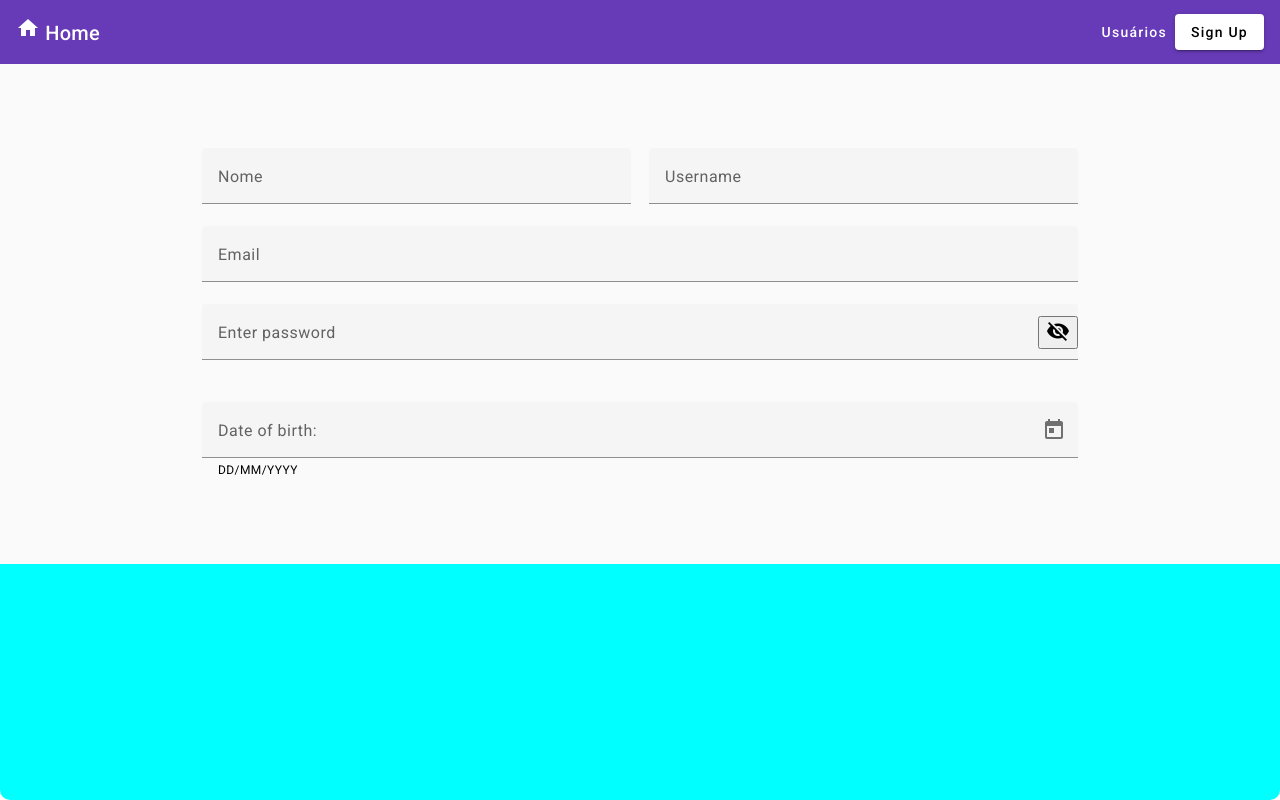
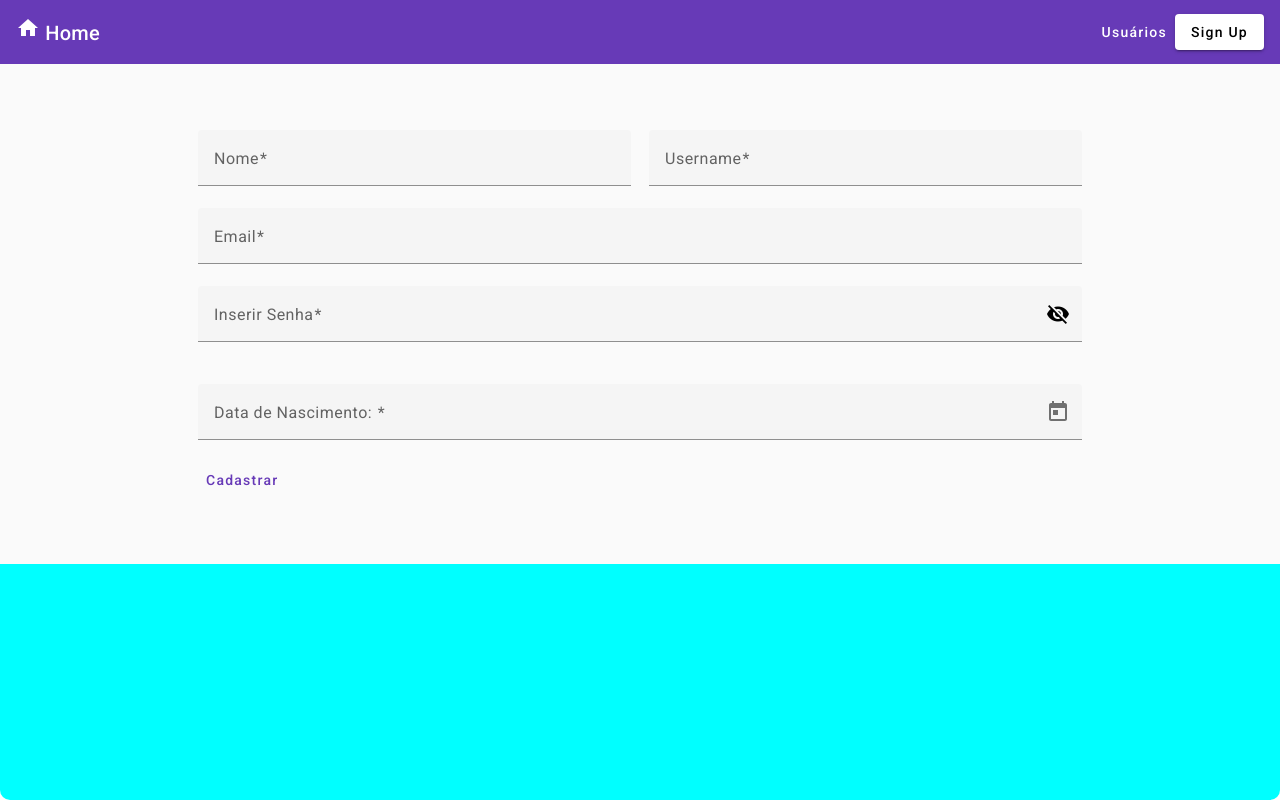
Before and after one commit to andersonhsporto/user-front, an Angular app: page /home in a window 1280 px wide. Built offline with nearby package versions, Linux system fonts and the light colour scheme.

Commit message:
Refactor: using reactive forms

```diff
--- a/src/app/app.module.ts
+++ b/src/app/app.module.ts
@@ -1,15 +1,16 @@
 import { NgModule } from '@angular/core';
 import { BrowserModule } from '@angular/platform-browser';
 
+import { HttpClientModule } from '@angular/common/http';
 import { BrowserAnimationsModule } from '@angular/platform-browser/animations';
 import { AppRoutingModule } from './app-routing.module';
 import { AppComponent } from './app.component';
+import { FeatureModule } from './feature/feature.module';
 import { SharedModule } from './shared/shared.module';
-import { FeatureModule } from './feature/feature.module';
 
 @NgModule({
   declarations: [AppComponent],
-  imports: [BrowserModule, AppRoutingModule, BrowserAnimationsModule, SharedModule, FeatureModule],
+  imports: [BrowserModule, AppRoutingModule, BrowserAnimationsModule, SharedModule, FeatureModule, HttpClientModule],
   providers: [],
   bootstrap: [AppComponent],
 })
--- a/src/app/feature/user/component/add-user/add-user.component.html
+++ b/src/app/feature/user/component/add-user/add-user.component.html
@@ -1,24 +1,25 @@
 <mat-grid-list cols="1" rowHeight="500px">
   <mat-grid-tile>
     <div class="example-container">
+      <form (ngSubmit)="printALL()" [formGroup]="userForm">
         <mat-form-field appearance="fill" class="width-50">
           <mat-label>Nome</mat-label>
-        <input matInput />
+          <input matInput formControlName="name" />
         </mat-form-field>
 
         <mat-form-field appearance="fill" class="width-50 ml-2">
           <mat-label>Username</mat-label>
-        <input matInput />
+          <input matInput formControlName="username" />
         </mat-form-field>
 
         <mat-form-field appearance="fill" class="width-100">
           <mat-label>Email</mat-label>
-        <input matInput placeholder="Ex. email@exemplo.com" />
+          <input matInput placeholder="Ex. email@exemplo.com" formControlName="email" />
         </mat-form-field>
 
         <mat-form-field appearance="fill" class="width-100">
-        <mat-label>Enter password</mat-label>
-        <input matInput [type]="hide ? 'password' : 'text'" />
+          <mat-label>Inserir Senha</mat-label>
+          <input matInput [type]="hide ? 'password' : 'text'" formControlName="password" />
           <button
             mat-icon-button
             matSuffix
@@ -32,12 +33,16 @@
 
         <br /><br />
         <mat-form-field appearance="fill" class="width-100">
-        <mat-label>Date of birth: </mat-label>
-        <input matInput [matDatepicker]="picker" />
-        <mat-hint>DD/MM/YYYY</mat-hint>
+          <mat-label>Data de Nascimento: </mat-label>
+          <input matInput [matDatepicker]="picker" formControlName="dateOfBirth" />
           <mat-datepicker-toggle matIconSuffix [for]="picker"></mat-datepicker-toggle>
           <mat-datepicker #picker></mat-datepicker>
         </mat-form-field>
+
+        <button mat-button color="primary" type="submit">Cadastrar</button>
+      </form>
     </div>
   </mat-grid-tile>
+
+  <div class="example-button-row"></div>
 </mat-grid-list>
--- a/src/app/feature/user/component/add-user/add-user.component.ts
+++ b/src/app/feature/user/component/add-user/add-user.component.ts
@@ -1,3 +1,5 @@
+import { FormControl, FormGroup, Validators } from '@angular/forms';
+import { UserService } from './../../../../core/service/user.service';
 import { Component } from '@angular/core';
 
 const MY_DATE_FORMATS = {
@@ -8,15 +10,36 @@ const MY_DATE_FORMATS = {
     dateInput: 'MMM DD, YYYY',
     monthYearLabel: 'MMMM YYYY',
     dateA11yLabel: 'LL',
-    monthYearA11yLabel: 'MMMM YYYY'
+    monthYearA11yLabel: 'MMMM YYYY',
   },
 };
+
+interface IUserForm {
+  name: FormControl<string>;
+  username: FormControl<string>;
+  email: FormControl<string>;
+  dateOfBirth?: FormControl<Date | null>;
+  password?: FormControl<string>;
+}
 
 @Component({
   selector: 'app-add-user',
   templateUrl: './add-user.component.html',
-  styleUrls: ['./add-user.component.css']
+  styleUrls: ['./add-user.component.css'],
 })
 export class AddUserComponent {
-  hide = true;
+  public hide = true;
+  public userForm = new FormGroup<IUserForm>({
+    name: new FormControl('', { validators: [Validators.required], nonNullable: true }),
+    username: new FormControl('', { validators: [Validators.required], nonNullable: true }),
+    email: new FormControl('', { validators: [Validators.required], nonNullable: true }),
+    dateOfBirth: new FormControl(null, { validators: [Validators.required] }),
+    password: new FormControl('', { validators: [Validators.required], nonNullable: true }),
+  });
+
+  constructor(private UserService: UserService) {}
+
+  printALL() {
+    console.log(this.userForm.value);
+  }
 }
--- a/tsconfig.app.json
+++ b/tsconfig.app.json
@@ -10,5 +10,6 @@
   ],
   "include": [
     "src/**/*.d.ts"
-  ]
+  ],
+  "angularCompilerOptions": { "enableIvy": false }
 }
```
Also changed, not shown: src/app/feature/feature.module.ts (+5 -2 lines), 1 other file (tests, documents, lock files or other folders). Lines whose indentation alone changed are shown as unchanged.
